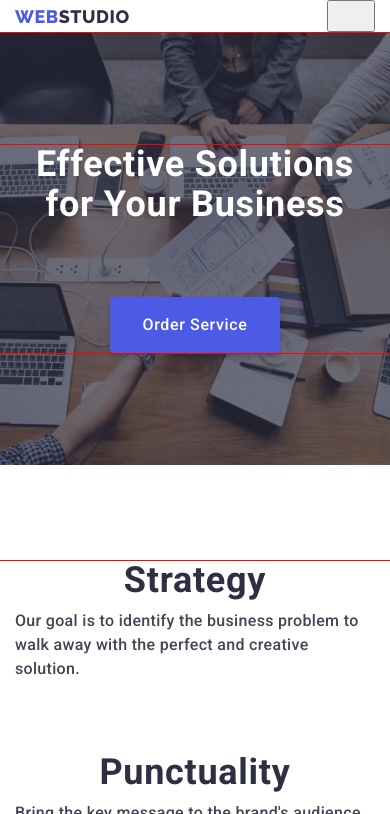
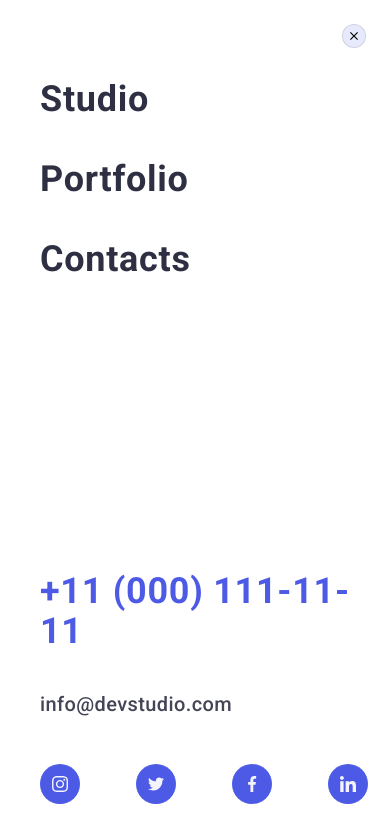
Before and after one commit to MariaShyrokostup/goit-markup-hw-06, a plain HTML site: page index.html in a window 390 px wide. Both pictures are taken after a click on the button 351 px from the left and 16 px from the top of the page. Shown: the top 814 px of the page. Drawn offline with nearby package versions, Linux system fonts and the light colour scheme.

Commit message:
completed

```diff
--- a/css/styles.css
+++ b/css/styles.css
@@ -65,12 +65,12 @@ img {
   padding-left: 15px;
   padding-right: 15px;
   margin: 0 auto;
-  outline: 1px solid red;
 }
 
 /* ------MAIN-------- */
 /* ------HEADER-------- */
 .header {
+  padding: 24px 0;
   border-bottom: 1px solid var(--border-color);
   background-color: var(--main-white);
   box-shadow: 0px 2px 1px rgba(46, 47, 66, 0.08),
@@ -79,6 +79,7 @@ img {
 .header-container {
   display: flex;
   justify-content: space-between;
+  align-items: center;
 }
 .header-nav {
   display: flex;
@@ -106,12 +107,88 @@ img {
 }
 .hamburger-button {
   color: var(--title-color);
-  margin-left: 16px;
+  background-color: transparent;
+  border: none;
+  display: flex;
+  align-items: center;
+  justify-content: center;
 }
 .menu-hamburger {
-  fill: currentColor;
+  stroke: currentColor;
 }
-
+/* ------MOBILE-MENU-------- */
+.mob-menu {
+  position: fixed;
+  width: 100vw;
+  height: 100vh;
+  background-color: var(--main-white);
+  top: 0;
+  z-index: 2;
+  padding: 80px 35px 40px 40px;
+  display: flex;
+  flex-direction: column;
+  justify-content: space-between;
+  overflow-y: auto;
+}
+.close-mobile-menu {
+  display: flex;
+  align-items: center;
+  justify-content: center;
+  width: 24px;
+  height: 24px;
+  background-color: var(--border-color);
+  border: 1px solid rgba(0, 0, 0, 0.1);
+  border-radius: 50%;
+  position: absolute;
+  cursor: pointer;
+  padding: 0;
+  top: 24px;
+  right: 24px;
+ }
+.mob-list-item {
+  padding-bottom: 40px;
+}
+.mob-list-link {
+  font-size: 36px;
+  font-weight: 700;
+  line-height: 1.11;
+  letter-spacing: 0.02em;
+  color: var(--title-color);
+}
+.mob-address-list {
+  padding-bottom: 48px;
+}
+.mob-address-item:not(:last-child) {
+  padding-bottom: 40px;
+}
+.mob-email-link {
+  font-size: 20px;
+  font-weight: 500;
+  line-height: 24px;
+  letter-spacing: 0.02em;
+  color: var(--text-color);
+  font-style: normal;
+}
+.mob-tel-link {
+  font-size: 36px;
+  font-weight: 700;
+  line-height: 1.11;
+  letter-spacing: 0.02em;
+  color: var(--logo-color);
+  font-style: normal;
+}
+.mob-soc-list {
+  display: flex;
+  justify-content: center;
+  gap: 56px;
+}
+.modal-cross {
+  transition: fill var(--transition);
+}
+.mob-soc {
+  display: flex;
+  gap: 56px;
+}
 /* ------HERO-------- */
 .main-hero {
   padding: 112px 0;
@@ -151,7 +228,6 @@ img {
   margin-left: auto;
   margin-right: auto;
 }
-
 .main-button {
   font-family: inherit;
   font-size: 16px;
@@ -190,14 +266,14 @@ img {
   font-weight: 700;
   font-size: 36px;
   line-height: 1.11;
-  letter-spacing: 0.72px;
+  letter-spacing: 0.02em;
   color: var(--title-color);
   margin-bottom: 8px;
   text-align: center;
 }
 .main-text {
   line-height: 1.5;
-  letter-spacing: 0.32px;
+  letter-spacing: 0.02;
   font-weight: 500;
   color: var(--text-color);
 }
@@ -241,7 +317,7 @@ img {
   font-weight: 500;
   font-size: 20px;
   line-height: 1.2;
-  letter-spacing: 0.4px;
+  letter-spacing: 0.02em;
   color: var(--title-color);
   text-align: center;
   margin-bottom: 8px;
@@ -431,22 +507,12 @@ img {
   min-width: 165px;
   transition: background-color var(--transition), box-shadow var(--transition);
 }
-.subscribe-button:hover,
-.subscribe-button:focus {
-  background-color: var(--focus-color);
-  box-shadow: 0px 3px 1px rgba(0, 0, 0, 0.1), 0px 2px 1px rgba(0, 0, 0, 0.08),
-    0px 2px 2px rgba(0, 0, 0, 0.12);
-}
 .icon-telegram {
   fill: var(--main-white);
   margin-left: 16px;
 }
-.subscribe-button:hover,
-.subscribe-button:focus {
-  background-color: var(--focus-color);
-}
-/*
 
+/* ------PORTFOLIO-------- */
 .portfolio {
   display: flex;
   flex-wrap: wrap;
@@ -460,7 +526,6 @@ img {
   justify-content: center;
   margin-bottom: 72px;
 }
-
 .portfolio-filter-button {
   font-family: inherit;
   font-size: 16px;
@@ -477,7 +542,6 @@ img {
   transition: color var(--transition), background-color var(--transition),
     border-color var(--transition), box-shadow var(--transition);
 }
-
 .portfolio-filter-button:hover,
 .portfolio-filter-button:focus {
   background-color: var(--focus-color);
@@ -486,7 +550,6 @@ img {
   box-shadow: 0px 3px 1px rgba(0, 0, 0, 0.1), 0px 2px 1px rgba(0, 0, 0, 0.08),
     0px 2px 2px rgba(0, 0, 0, 0.12);
 }
-
 .portfolio-list {
   display: flex;
   flex-wrap: wrap;
@@ -502,18 +565,15 @@ img {
   width: calc((100% - 48px) / 3);
   background: var(--main-white);
 }
-
 .portfolio-item-link:hover,
 .portfolio-item-link:focus {
   box-shadow: 0px 1px 6px rgba(46, 47, 66, 0.08),
     0px 1px 1px rgba(46, 47, 66, 0.16), 0px 2px 1px rgba(46, 47, 66, 0.08);
 }
-
 .portfolio-item-cover {
   position: relative;
   overflow: hidden;
 }
-
 .portfolio-cover-text {
   line-height: 1.5;
   letter-spacing: 0.02em;
@@ -527,18 +587,15 @@ img {
   width: 100%;
   height: 100%;
 }
-
 .portfolio-item-link:hover .portfolio-cover-text,
 .portfolio-item-link:focus .portfolio-cover-text {
   transform: translateY(0%);
 }
-
 .app-name {
   padding: 32px 16px;
   border: 1px solid var(--border-color);
   border-top: none;
 }
-
 .portfolio-subheader {
   font-weight: 500;
   font-size: 20px;
@@ -552,6 +609,7 @@ img {
   letter-spacing: 0.02em;
   color: var(--text-color);
 }
+/* ------MODAL-------- */
 .backdrop {
   width: 100%;
   height: 100%;
@@ -618,7 +676,6 @@ img {
   color: var(--title-color);
   margin-bottom: 16px;
 }
-
 .modal-icon {
   fill: var(--title-color);
   position: absolute;
@@ -627,7 +684,6 @@ img {
   transform: translateY(-50%);
   transition: fill var(--transition);
 }
-
 .modal-input {
   padding-left: 38px;
   width: 100%;
@@ -702,7 +758,6 @@ img {
   align-items: center;
   margin-top: 16px;
 }
-
 .checkmark {
   width: 16px;
   height: 16px;
@@ -725,7 +780,6 @@ img {
   margin-left: 4px;
   color: var(--logo-color);
 }
-
 .modal-button-send {
   padding: 16px 32px;
   min-width: 169px;
@@ -746,7 +800,8 @@ img {
 .modal-button-send:hover,
 .modal-button-send:focus {
   background-color: var(--focus-color);
-} */
+}
+
 /* -------MOBILE------ */
 @media screen and (min-width: 428px) {
   .container {
@@ -760,6 +815,12 @@ img {
     max-width: 766px;
   }
   /* ------HEADER-------- */
+  .header {
+    padding: 0;
+  }
+  .mob-menu {
+    display: none;
+  }
   .hamburger-button {
     display: none;
   }
@@ -780,9 +841,9 @@ img {
   }
   .header-address-list {
     display: flex;
-    margin: 16px 0;
     flex-direction: column;
-    gap: 12px;
+    padding: 16px 0;
+    justify-content: space-between;
     align-items: center;
   }
   .current {
@@ -905,6 +966,7 @@ img {
   .header-address-list {
     flex-direction: row;
     gap: 40px;
+    padding: 0;
   }
   .header-address-item {
     padding: 24px 0;
@@ -950,7 +1012,6 @@ img {
   .main-header {
     margin-bottom: 48px;
   }
-
   /* ------PRIVILAGES-------- */
   .privilages {
     padding: 120px 0;
@@ -1051,4 +1112,8 @@ img {
     box-shadow: 0px 3px 1px rgba(0, 0, 0, 0.1), 0px 2px 1px rgba(0, 0, 0, 0.08),
       0px 2px 2px rgba(0, 0, 0, 0.12);
   }
+  .subscribe-button:hover,
+  .subscribe-button:focus {
+    background-color: var(--focus-color);
+  }
 }
--- a/index.html
+++ b/index.html
@@ -1,23 +1,18 @@
 <!DOCTYPE html>
 <html lang="en">
+
 <head>
   <meta charset="UTF-8" />
   <meta http-equiv="X-UA-Compatible" content="IE=edge" />
   <meta name="viewport" content="width=device-width, initial-scale=1.0" />
   <link rel="preconnect" href="https://fonts.googleapis.com" />
   <link rel="preconnect" href="https://fonts.gstatic.com" crossorigin />
-    <link
-      href="https://fonts.googleapis.com/css2?family=Raleway:wght@800&family=Roboto:wght@400;500;700;900&display=swap"
-      rel="stylesheet"
-    />
+  <link href="https://fonts.googleapis.com/css2?family=Raleway:wght@800&family=Roboto:wght@400;500;700;900&display=swap"
+    rel="stylesheet" />
   <title>WebStudio</title>
-    <link
-      rel="stylesheet"
-      href="https://cdnjs.cloudflare.com/ajax/libs/modern-normalize/2.0.0/modern-normalize.min.css"
+  <link rel="stylesheet" href="https://cdnjs.cloudflare.com/ajax/libs/modern-normalize/2.0.0/modern-normalize.min.css"
     integrity="sha512-4xo8blKMVCiXpTaLzQSLSw3KFOVPWhm/TRtuPVc4WG6kUgjH6J03IBuG7JZPkcWMxJ5huwaBpOpnwYElP/m6wg=="
-      crossorigin="anonymous"
-      referrerpolicy="no-referrer"
-    />
+    crossorigin="anonymous" referrerpolicy="no-referrer" />
   <link rel="stylesheet" href="./css/styles.css" />
 </head>
 
@@ -26,19 +21,13 @@
   <header class="header">
     <div class="container header-container">
       <nav class="header-nav">
-          <a href="./index.html" class="logo link"
-            >Web<span class="header-logo">Studio</span></a
-          >
+        <a href="./index.html" class="logo link">Web<span class="header-logo">Studio</span></a>
         <ul class="header-list list">
           <li class="header-list-item">
-              <a class="header-list-link link current blue" href="./index.html"
-                >Studio</a
-              >
+            <a class="header-list-link link current blue" href="./index.html">Studio</a>
           </li>
           <li class="header-list-item">
-              <a class="header-list-link link" href="./portfolio.html"
-                >Portfolio</a
-              >
+            <a class="header-list-link link" href="./portfolio.html">Portfolio</a>
           </li>
           <li class="header-list-item">
             <a class="header-list-link link" href="">Contacts</a>
@@ -48,24 +37,83 @@
       <address class="header-address">
         <ul class="header-address-list list">
           <li class="header-address-item">
-              <a
-                class="header-address-link link"
-                href="mailto:info@devstudio.com"
-                >info@devstudio.com</a
-              >
+            <a class="header-address-link link" href="mailto:info@devstudio.com">info@devstudio.com</a>
           </li>
           <li class="header-address-item">
-              <a class="header-address-link link" href="tel:+110001111111"
-                >+11 (000) 111-11-11</a
-              >
+            <a class="header-address-link link" href="tel:+110001111111">+11 (000) 111-11-11</a>
           </li>
         </ul>
       </address>
-        <button type="button" class="hamburger-button">
+      <button type="button" class="hamburger-button" js-open-menu>
         <svg class="menu-hamburger" width="32" height="22">
           <use href="./images/icons.svg#icon-menu-hamburger"></use>
         </svg>
       </button>
+    </div>
+    <!-- /* ------MOBILE-MENU-------- */ -->
+    <div class="mob-menu is-hidden" js-menu-container>
+      <div>
+        <button type="button" class="close-mobile-menu" js-close-menu>
+          <svg class="modal-cross" width="8" height="8">
+            <use href="./images/icons.svg#icon-cross"></use>
+          </svg>
+        </button>
+        <ul class="mob-list list">
+          <li class="mob-list-item">
+            <a class="mob-list-link link blue" href="./index.html">Studio</a>
+          </li>
+          <li class="mob-list-item">
+            <a class="mob-list-link link" href="./portfolio.html">Portfolio</a>
+          </li>
+          <li class="mob-list-item">
+            <a class="mob-list-link link" href="">Contacts</a>
+          </li>
+        </ul>
+      </div>
+      <div>
+        <address class="mob-address">
+          <ul class="mob-address-list list">
+            <li class="mob-address-item">
+              <a class="mob-tel-link link" href="tel:+110001111111">+11 (000) 111-11-11</a>
+            </li>
+            <li class="mob-address-item">
+              <a class="mob-email-link link" href="mailto:info@devstudio.com">info@devstudio.com</a>
+            </li>
+          </ul>
+        </address>
+        <div class="mob-soc">
+          <ul class="mob-soc-list list">
+            <li class="team-soc-item">
+              <a class="team-soc-link" href="">
+                <svg class="team-soc-icon" width="16" height="16">
+                  <use href="./images/icons.svg#icon-instagram"></use>
+                </svg>
+              </a>
+            </li>
+            <li class="team-soc-item">
+              <a class="team-soc-link" href="">
+                <svg class="team-soc-icon" width="16" height="16">
+                  <use href="./images/icons.svg#icon-twitter"></use>
+                </svg>
+              </a>
+            </li>
+            <li class="team-soc-item">
+              <a class="team-soc-link" href="">
+                <svg class="team-soc-icon" width="16" height="16">
+                  <use href="./images/icons.svg#icon-facebook"></use>
+                </svg>
+              </a>
+            </li>
+            <li class="team-soc-item">
+              <a class="team-soc-link" href="">
+                <svg class="team-soc-icon" width="16" height="16">
+                  <use href="./images/icons.svg#icon-linkedin"></use>
+                </svg>
+              </a>
+            </li>
+          </ul>
+        </div>
+      </div>
     </div>
   </header>
   <!-- /* ------MAIN-------- */  -->
@@ -143,31 +191,16 @@
         <h2 class="main-section-header">What are we doing</h2>
         <ul class="activities-list list">
           <li class="activities-item">
-              <img
-                srcset="./images/img-1.jpg 1x, ./images/img-1-2x.jpg 2x"
-                src="./images/img-1.jpg"
-                alt="Open PC monitor."
-                width="360"
-                height="300"
-              />
+            <img srcset="./images/img-1.jpg 1x, ./images/img-1-2x.jpg 2x" src="./images/img-1.jpg"
+              alt="Open PC monitor." width="360" height="300" />
           </li>
           <li class="activities-item">
-              <img
-                srcset="./images/img-2.jpg 1x, ./images/img-2-2x.jpg 2x"
-                src="./images/img-2.jpg"
-                alt="Open mobile app on the phone."
-                width="360"
-                height="300"
-              />
+            <img srcset="./images/img-2.jpg 1x, ./images/img-2-2x.jpg 2x" src="./images/img-2.jpg"
+              alt="Open mobile app on the phone." width="360" height="300" />
           </li>
           <li class="activities-item">
-              <img
-                srcset="./images/img-3.jpg 1x, ./images/img-3-2x.jpg 2x"
-                src="./images/img-3.jpg"
-                alt="Open adapted website on the mobile phone."
-                width="360"
-                height="300"
-              />
+            <img srcset="./images/img-3.jpg 1x, ./images/img-3-2x.jpg 2x" src="./images/img-3.jpg"
+              alt="Open adapted website on the mobile phone." width="360" height="300" />
           </li>
         </ul>
       </div>
@@ -179,15 +212,9 @@
         <h2 class="main-section-header">Our Team</h2>
         <ul class="team-list list">
           <li class="team-item">
-              <img
-                class="team-img"
-                srcset="./images/photo-1.jpg 1x, ./images/photo-1-2x.jpg 2x"
-                src="./images/photo-1.jpg"
-                alt="Mark
-              Guerrero photo"
-                width="264"
-                height="260"
-              />
+            <img class="team-img" srcset="./images/photo-1.jpg 1x, ./images/photo-1-2x.jpg 2x"
+              src="./images/photo-1.jpg" alt="Mark
+              Guerrero photo" width="264" height="260" />
             <div class="team-card">
               <h3 class="team-subheader">Mark Guerrero</h3>
               <p class="team-text">Product Designer</p>
@@ -224,14 +251,8 @@
             </div>
           </li>
           <li class="team-item">
-              <img
-                class="team-img"
-                srcset="./images/photo-2.jpg 1x, ./images/photo-2-2x.jpg 2x"
-                src="./images/photo-2.jpg"
-                alt="Tom Ford photo"
-                width="264"
-                height="260"
-              />
+            <img class="team-img" srcset="./images/photo-2.jpg 1x, ./images/photo-2-2x.jpg 2x"
+              src="./images/photo-2.jpg" alt="Tom Ford photo" width="264" height="260" />
             <div class="team-card">
               <h3 class="team-subheader">Tom Ford</h3>
               <p class="team-text">Frontend Developer</p>
@@ -268,14 +289,8 @@
             </div>
           </li>
           <li class="team-item">
-              <img
-                class="team-img"
-                srcset="./images/photo-3.jpg 1x, ./images/photo-3-2x.jpg 2x"
-                src="./images/photo-3.jpg"
-                alt="Camila Garcia photo"
-                width="264"
-                height="260"
-              />
+            <img class="team-img" srcset="./images/photo-3.jpg 1x, ./images/photo-3-2x.jpg 2x"
+              src="./images/photo-3.jpg" alt="Camila Garcia photo" width="264" height="260" />
             <div class="team-card">
               <h3 class="team-subheader">Camila Garcia</h3>
               <p class="team-text">Marketing</p>
@@ -312,14 +327,8 @@
             </div>
           </li>
           <li class="team-item">
-              <img
-                class="team-img"
-                srcset="./images/photo-4.jpg 1x, ./images/photo-4-2x.jpg 2x"
-                src="./images/photo-4.jpg"
-                alt="Daniel Wilson"
-                width="264"
-                height="260"
-              />
+            <img class="team-img" srcset="./images/photo-4.jpg 1x, ./images/photo-4-2x.jpg 2x"
+              src="./images/photo-4.jpg" alt="Daniel Wilson" width="264" height="260" />
             <div class="team-card">
               <h3 class="team-subheader">Daniel Wilson</h3>
               <p class="team-text">UI Designer</p>
@@ -414,9 +423,7 @@
   <footer class="footer">
     <div class="container footer-container">
       <div class="footer-logo-section">
-          <a class="logo-ftr link" href="./index.html"
-            >Web<span class="footer-logo">Studio</span></a
-          >
+        <a class="logo-ftr link" href="./index.html">Web<span class="footer-logo">Studio</span></a>
         <p class="footer-text">
           Increase the flow of customers and sales for your business with
           digital marketing & growth solutions.
@@ -447,8 +454,7 @@
             </a>
           </li>
           <li class="footer-soc-item">
-              <a class="footer-soc-link" href=""
-                ><svg class="soc-icon" width="24" height="24">
+            <a class="footer-soc-link" href=""><svg class="soc-icon" width="24" height="24">
                 <use href="./images/icons.svg#icon-linkedin"></use>
               </svg>
             </a>
@@ -459,13 +465,7 @@
         <p class="footer-subscribe-text">Subscribe</p>
         <form class="footer-form">
           <label class="footer-email-label" for="footer-email">
-              <input
-                class="footer-input"
-                type="email"
-                name="email"
-                id="footer-email"
-                placeholder="E-mail"
-              />
+            <input class="footer-input" type="email" name="email" id="footer-email" placeholder="E-mail" />
           </label>
           <button type="submit" class="subscribe-button">
             Subscribe
@@ -478,16 +478,6 @@
     </div>
   </footer>
 </body>
-  <!-- <body>
-
-
-
-
-
-
-
-
-
 <div class="backdrop is-hidden" data-modal>
   <div class="modal">
     <button type="button" class="modal-button" data-modal-close>
@@ -500,12 +490,7 @@
       <div class="modal-wrap">
         <label for="user-name" class="label-text">Name</label>
         <div class="input-wrap">
-              <input
-                type="text"
-                class="modal-input"
-                name="user-name"
-                id="user-name"
-              />
+          <input type="text" class="modal-input" name="user-name" id="user-name" />
           <svg class="modal-icon" width="18" height="24">
             <use href="./images/icons.svg#icon-person"></use>
           </svg>
@@ -514,12 +499,7 @@
       <div class="modal-wrap">
         <label for="user-tel" class="label-text">Phone</label>
         <div class="input-wrap">
-              <input
-                type="text"
-                class="modal-input"
-                name="user-tel"
-                id="user-tel"
-              />
+          <input type="text" class="modal-input" name="user-tel" id="user-tel" />
           <svg class="modal-icon" width="18" height="24">
             <use href="./images/icons.svg#icon-phone"></use>
           </svg>
@@ -528,12 +508,7 @@
       <div class="modal-wrap">
         <label for="user-email" class="label-text">Email</label>
         <div class="input-wrap">
-              <input
-                type="text"
-                class="modal-input"
-                name="user-email"
-                id="user-email"
-              />
+          <input type="text" class="modal-input" name="user-email" id="user-email" />
           <svg class="modal-icon" width="18" height="24">
             <use href="./images/icons.svg#icon-email"></use>
           </svg>
@@ -541,21 +516,10 @@
       </div>
       <div class="modal-comment-wrap">
         <label for="user-comment" class="label-text">Comment</label>
-            <textarea
-              class="modal-textarea"
-              name="user-comment"
-              placeholder="Text input"
-              id="user-comment"
-            ></textarea>
+        <textarea class="modal-textarea" name="user-comment" placeholder="Text input" id="user-comment"></textarea>
       </div>
       <div class="modal-checkbox">
-            <input
-              type="checkbox"
-              name="user-privacy"
-              id="user-privacy"
-              class="check visually-hidden"
-              value="true"
-            />
+        <input type="checkbox" name="user-privacy" id="user-privacy" class="check visually-hidden" value="true" />
         <label for="user-privacy" class="check-text">
           <span class="checkmark">
             <svg class="check-icon" width="10" height="8">
@@ -563,13 +527,15 @@
             </svg>
           </span>
           I accept the terms and conditions of the
-              <a class="privacy-policy" href="">Privacy Policy</a></label
-            >
+          <a class="privacy-policy" href="">Privacy Policy</a></label>
       </div>
       <button class="modal-button-send" type="submit">Send</button>
     </form>
   </div>
 </div>
+<script src="./js/mobile-menu.js"></script>
 <script src="./js/modal.js"></script>
-  </body> -->
+
+</body>
+
 </html>
--- a/js/mobile-menu.js
+++ b/js/mobile-menu.js
@@ -0,0 +1,12 @@
+(() => {
+  const refs = {
+    openMenuBtn: document.querySelector("[js-open-menu]"),
+    closeMenuBtn: document.querySelector("[js-close-menu]"),
+    menu: document.querySelector("[js-menu-container]"),
+  };
+  refs.openMenuBtn.addEventListener("click", toggleMenu);
+  refs.closeMenuBtn.addEventListener("click", toggleMenu);
+  function toggleMenu() {
+    refs.menu.classList.toggle("is-hidden");
+  }
+})();
```
Also changed, not shown: portfolio.html (+2 -0 lines). Lines whose indentation alone changed are shown as unchanged.
